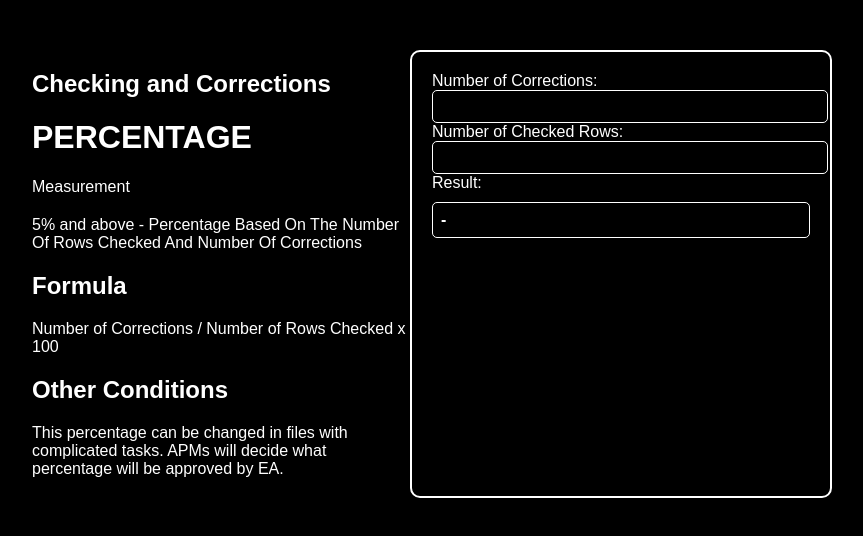
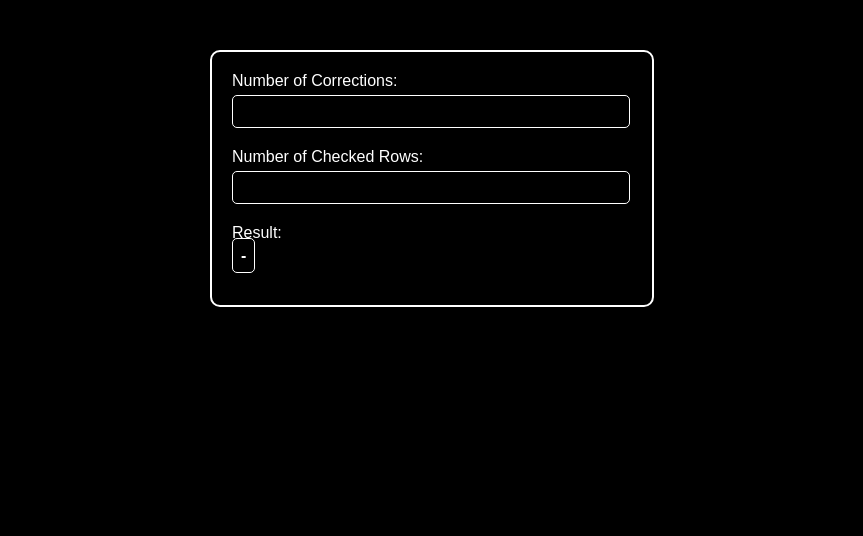
Before and after one commit to mijaonline/correctionspercentage, a plain HTML site: page index.html in a window 1280 px wide. Shown: the whole page, without its empty margins (208-1071 px from the left). Drawn offline with Linux system fonts and the light colour scheme.

Commit message:
updating all

```diff
--- a/index.html
+++ b/index.html
@@ -1,4 +1,3 @@
-
 <!DOCTYPE html>
 <html lang="en">
 <head>
@@ -12,34 +11,25 @@
             font-family: Arial, sans-serif;
         }
 
-        .container {
-            display: flex;
-            justify-content: space-between;
-            max-width: 800px;
+        .calculator {
+            max-width: 400px;
             margin: 50px auto;
-        }
-
-        .text-column {
-            flex-basis: 48%;
-        }
-
-        .calculator-column {
-            flex-basis: 48%;
             padding: 20px;
             border: 2px solid white;
             border-radius: 10px;
         }
 
-        h1, h2 {
-            font-weight: bold;
-        }
-
-        .description {
+        .row {
             margin-bottom: 20px;
         }
 
+        label {
+            display: block;
+            margin-bottom: 5px;
+        }
+
         input[type="number"] {
-            width: 100%;
+            width: 95%;
             padding: 8px;
             border: 1px solid white;
             border-radius: 5px;
@@ -48,8 +38,6 @@
         }
 
         #result {
-            display: block;
-            margin-top: 10px;
             padding: 8px;
             border: 1px solid white;
             border-radius: 5px;
@@ -57,43 +45,22 @@
             color: white;
             font-weight: bold;
         }
-
-        #emoji {
-            margin-top: 10px;
-            font-size: 24px;
-        }
     </style>
 </head>
 <body>
-    <div class="container">
-        <div class="text-column">
-            <div>
-                <h2>Checking and Corrections</h2>
-                <h1>PERCENTAGE</h1>
-                <p class="description">Measurement</p>
-                <p>5% and above - Percentage Based On The Number Of Rows Checked And Number Of Corrections</p>
-                <h2>Formula</h2>
-                <p class="description">Number of Corrections / Number of Rows Checked x 100</p>
-                <h2>Other Conditions</h2>
-                <p class="description">This percentage can be changed in files with complicated tasks. APMs will decide what percentage will be approved by EA.</p>
-            </div>
-        </div>
-        <div class="calculator-column">
     <div class="calculator">
         <div class="row">
             <label for="corrections">Number of Corrections:</label>
-                    <input type="number" id="corrections">
+            <input type="number" id="corrections" style="color: white;">
         </div>
         <div class="row">
             <label for="checkedRows">Number of Checked Rows:</label>
-                    <input type="number" id="checkedRows">
+            <input type="number" id="checkedRows" style="color: white;">
         </div>
         <div class="row">
             <label for="result">Result:</label>
             <span id="result">-</span>
-                </div>
-                <div id="emoji"></div>
-            </div>
+            <span id="emoji"></span>
         </div>
     </div>
     <script>
@@ -101,7 +68,7 @@
             const correctionsInput = document.getElementById("corrections");
             const checkedRowsInput = document.getElementById("checkedRows");
             const resultSpan = document.getElementById("result");
-            const emojiDiv = document.getElementById("emoji");
+            const emojiSpan = document.getElementById("emoji");
 
             correctionsInput.addEventListener("input", calculateResult);
             checkedRowsInput.addEventListener("input", calculateResult);
@@ -119,16 +86,16 @@
 
                     // Update emoji based on percentage
                     if (parseFloat(result) >= 10) {
-                        emojiDiv.textContent = "😭";
+                        emojiSpan.textContent = " 😭";
                     } else if (parseFloat(result) >= 5) {
-                        emojiDiv.textContent = "😔";
+                        emojiSpan.textContent = " 😔";
                     } else {
-                        emojiDiv.textContent = "😊";
+                        emojiSpan.textContent = " 😊";
                     }
                 } else {
                     resultSpan.textContent = "-";
                     resultSpan.style.color = "white";
-                    emojiDiv.textContent = "";
+                    emojiSpan.textContent = "";
                 }
             }
         });
```
Lines whose indentation alone changed are shown as unchanged.
